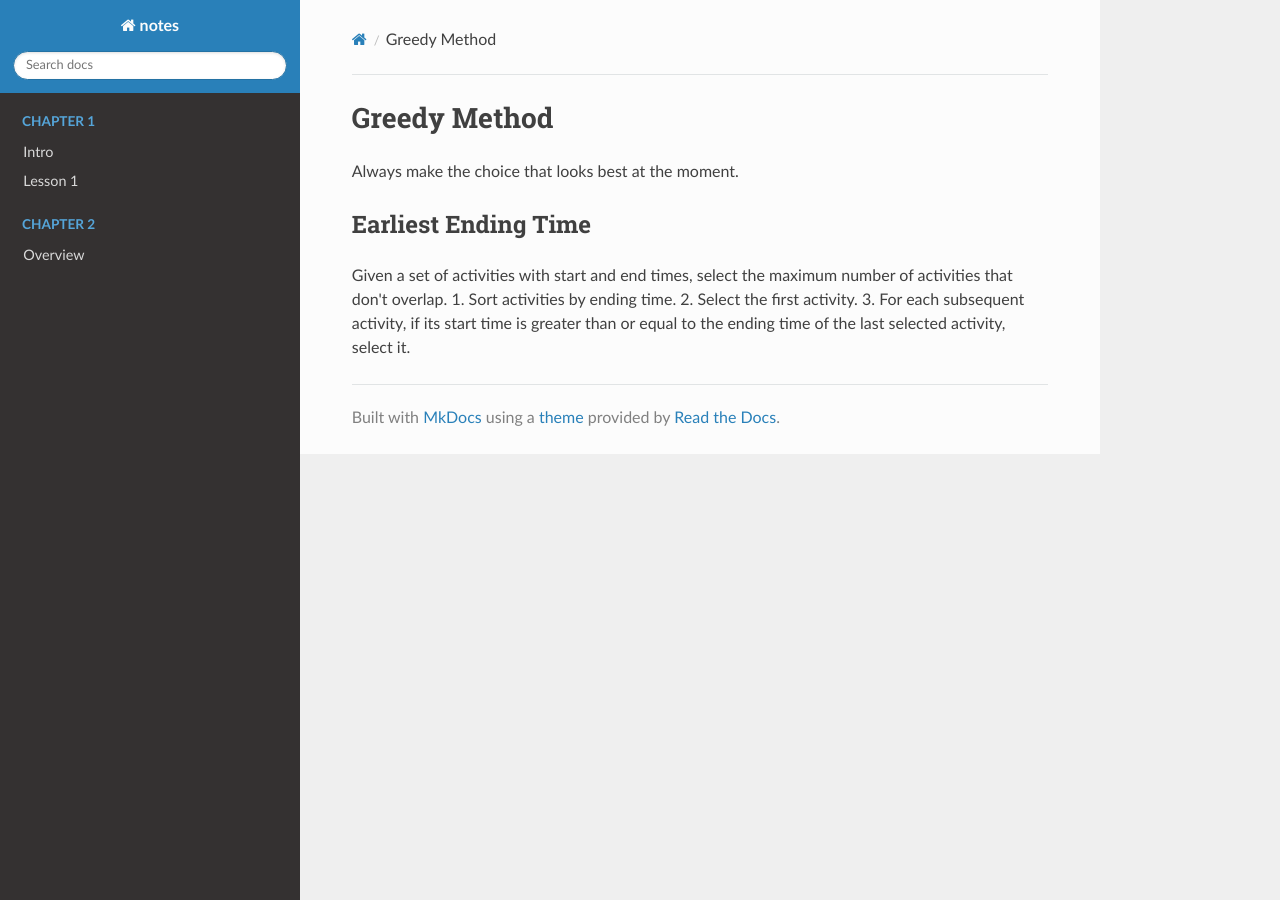
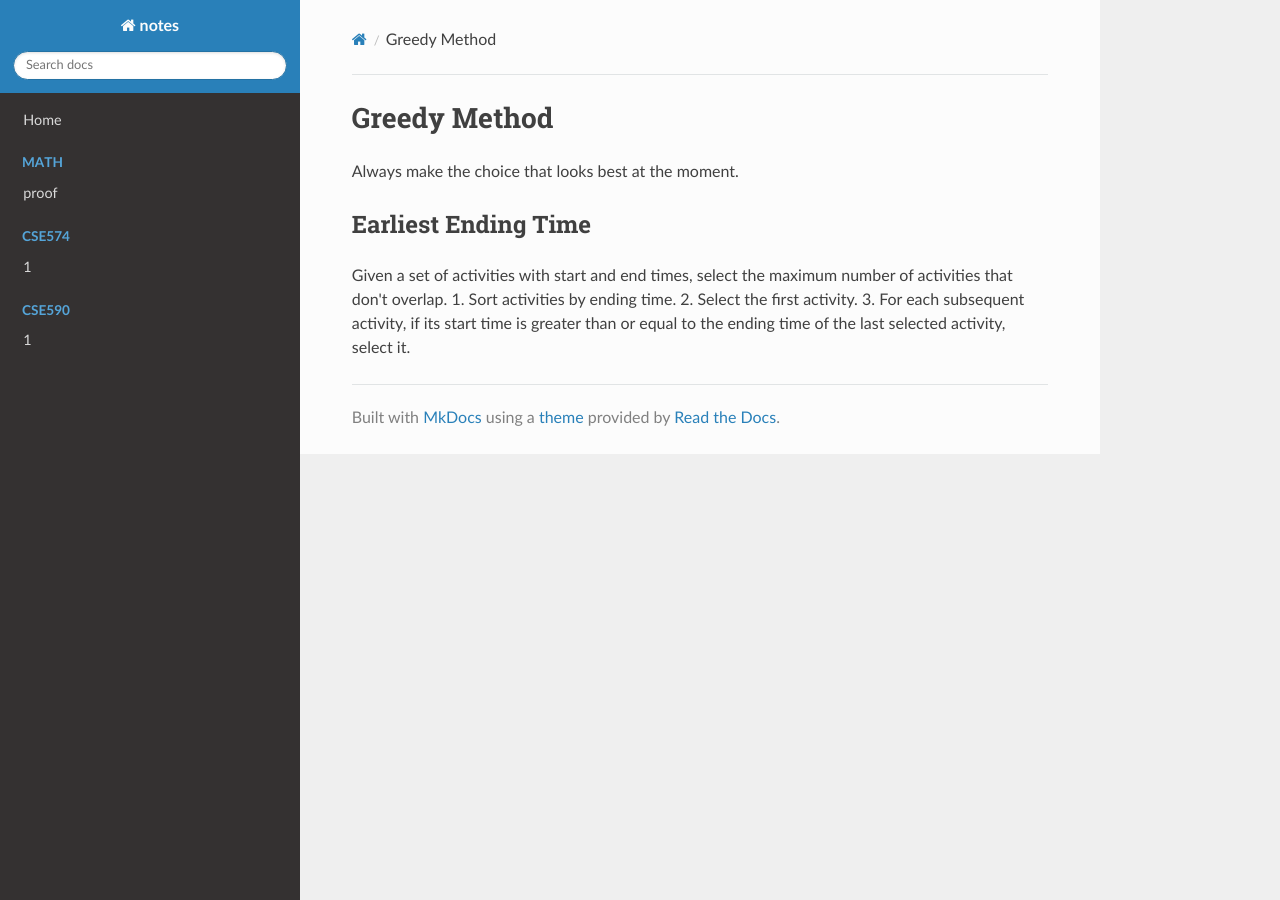
Before and after one commit to kiruko1025/notes-tcs, an MkDocs documentation site: the page built from src/Basics/3-greedy-method.md, in a window 1280 px wide. Built offline with MkDocs 1.6.1, drawn with Linux system fonts in a browser that asks for light colours; nearby versions of some CDN libraries.

Commit message:
auto update

```diff
--- a/mkdocs.yml
+++ b/mkdocs.yml
@@ -14,8 +14,10 @@ theme:
     - rust
 
 nav:
-  - Chapter 1:
-      - Intro: chapter1/intro.md
-      - Lesson 1: chapter1/lesson-1.md
-  - Chapter 2:
-      - Overview: chapter2/overview.md
+  - Home: index.md
+  - Math:
+    - proof: math/proof-writing.md
+  - CSE574:
+      - 1: CSE574/1.md
+  - CSE590:
+      - 1: CSE590/1.md
```
Also changed, not shown: src/CSE574/1.md (added, +9 -0 lines), src/CSE590/1.md (added, +9 -0 lines), src/Computability/overview.md (deleted, +0 -7 lines), src/Basics/1-divide-and-conquer.md (renamed from src/Design and Analysis of Algorithms/1-divide-and-conquer.md), src/Basics/2-dynamic-programming.md (renamed from src/Design and Analysis of Algorithms/2-dynamic-programming.md), src/Basics/3-greedy-method.md (renamed from src/Design and Analysis of Algorithms/3-greedy-method.md).
